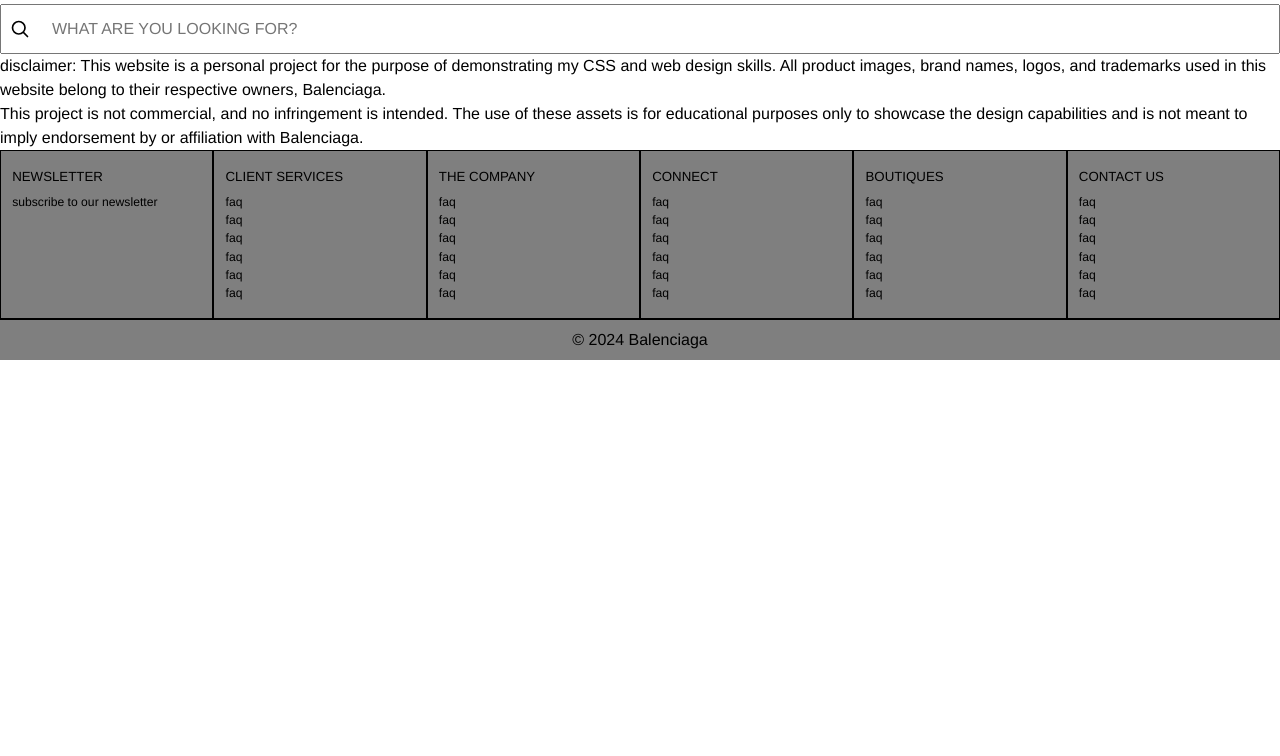
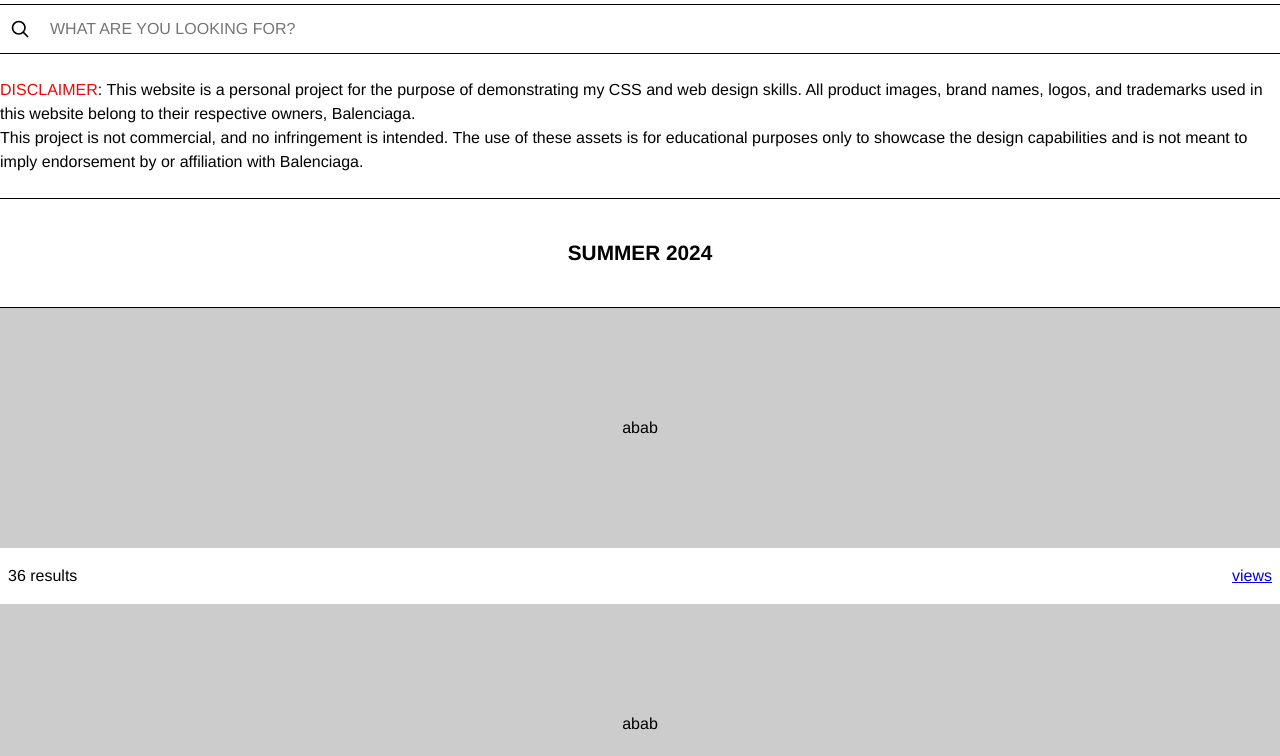
Before and after one commit to podderstodders/balenciaga-clone, a plain HTML site: page index.html in a window 1280 px wide. Shown: the part 44-800 px from the top of the page. Drawn offline with Linux system fonts and the light colour scheme.

Commit message:
in progress, finished header and footer

```diff
--- a/css/header.css
+++ b/css/header.css
@@ -1,7 +1,9 @@
 
 .header {
-    position: relative;
+    position: sticky;
+    top: 0;
     min-width: 200px;
+    background-color: white;
 
 }
 
@@ -124,6 +126,9 @@
 
 .header input {
     width: 100%;
+    border-inline: none;
+    border-top: 1px solid black;
+    border-bottom: 1px solid black;
     outline: none;
     padding-left: 50px;
     height: 50px;
@@ -147,16 +152,15 @@
     width: 100%;
     background: white;
     text-align: center;
-    padding: 1.5em 0;
+    padding: 1em 0;
     font-size: 0.88rem;
-    border-bottom: 1px solid black;
     visibility: hidden;
     opacity: 0;
     transition: visibility 0.5s, opacity 0.5s linear;
 }
 
 .searchOption h2 {
-    margin: 1em 0;
+    margin: 0.75em 0;
 }
 
 .searchOption a[role=link] {
@@ -164,6 +168,7 @@
     text-decoration: none;
     color: inherit;
     margin: 0.5em 0;
+
 
 }
 
@@ -179,8 +184,65 @@
     visibility: hidden;
     opacity: 0;
     transition: visibility 0.5s, opacity 0.5s linear;
+    cursor: pointer;
 }
 
 .header-movingwords {
+    display: none;
+    padding: 1em;
+    overflow: hidden;
+}
+
+.redBolder {
+    text-transform: uppercase;
+    color: red;
+}
+
+@keyframes move-words-left {
+    0% {
+      left: 100%;
+    }
+    100% {
+      left: -100%;
+    }
+  }
+
+  @keyframes move-words-right {
+    0% {
+      right: 100%;
+    }
+    100% {
+      right: -100%;
+    }
+  }
+
+
+/* .header-movingwords p#moveLeft{
+    position: relative;
+    animation: move-words-left 15s linear infinite;
+}
+
+.header-movingwords p#moveRight{
+    position: relative;
+    animation: move-words-right 15s linear infinite;
+} */
+
+
+.header-banner {
+    height: 110px;
+    border-top: 1px solid black;
+    border-bottom: 1px solid black;
+    display: grid;
+    place-items: center;
+    font-weight: 700;
+    font-size: 1.3em;
 
 }
+
+@media(min-width: 1025px) {
+    .header-movingwords {
+        display: unset;
+
+    }
+
+}
--- /dev/null
+++ b/css/main.css
@@ -0,0 +1,21 @@
+
+
+.app-row {
+ background-color: #ccc;
+
+}
+
+.image-row {
+    height: 30vh;
+    display: grid;
+    place-items: center;
+}
+
+.app-row.sticky-row {
+    position: sticky;
+    top: calc(48px + 50px);
+    display: flex;
+    justify-content: space-between;
+    background-color: white;
+    padding: 1em 0.5em;
+}
--- a/index.html
+++ b/index.html
@@ -7,6 +7,7 @@
     <link rel="stylesheet" href="./css/reset.min.css">
     <link rel="stylesheet" href="./css/header.css">
     <link rel="stylesheet" href="./css/footer.css">
+    <link rel="stylesheet" href="./css/main.css">
 </head>
 <body>
     <header class="header">
@@ -52,7 +53,8 @@
         <input type="search" name="" id="" placeholder="WHAT ARE YOU LOOKING FOR?"/>
         <svg id="searchSvgIcon" width="20px" height="20px" viewBox="0 0 24 24" fill="none" xmlns="http://www.w3.org/2000/svg">
             <path d="M15.7955 15.8111L21 21M18 10.5C18 14.6421 14.6421 18 10.5 18C6.35786 18 3 14.6421 3 10.5C3 6.35786 6.35786 3 10.5 3C14.6421 3 18 6.35786 18 10.5Z" stroke="#000000" stroke-width="2" stroke-linecap="round" stroke-linejoin="round"/>
-            </svg>
+        </svg>
+
         <div class="searchOption">
             <h2>MOST SEARCH</h2>
 
@@ -67,13 +69,43 @@
 
         </div>
         <div class="headerExitBtn">X</div>
+    </header>
+    <main class="app">
         <div class="header-movingwords">
-            <p><span class="redBolder">disclaimer</span>: This website is a personal project for the purpose of demonstrating my CSS and web design skills. All product images, brand names, logos, and trademarks used in this website belong to their respective owners, Balenciaga.</p>
-            <p>This project is not commercial, and no infringement is intended. The use of these assets is for educational purposes only to showcase the design capabilities and is not meant to imply endorsement by or affiliation with Balenciaga.</p>
+            <p id="moveLeft"><span class="redBolder">disclaimer</span>: This website is a personal project for the purpose of demonstrating my CSS and web design skills. All product images, brand names, logos, and trademarks used in this website belong to their respective owners, Balenciaga.</p>
+            <p id="moveRight">This project is not commercial, and no infringement is intended. The use of these assets is for educational purposes only to showcase the design capabilities and is not meant to imply endorsement by or affiliation with Balenciaga.</p>
         </div>
-        <div class="header-banner"></div>
-    </header>
+        <div class="header-banner">SUMMER 2024</div>
+        <div class="app-row image-row">
+            abab
+        </div>
+        <div class="app-row sticky-row">
+            <div>36 results</div>
+            <div>
+                <div>
+                    <a href="#" role="link">views</a>
+                </div>
+                <div>
 
+                </div>
+            </div>
+        </div>
+        <div class="app-row image-row">
+            abab
+        </div>
+        <div class="app-row image-row">
+            abab
+        </div>
+        <div class="app-row image-row">
+            abab
+        </div>
+        <div class="app-row image-row">
+            abab
+        </div>
+        <div class="app-row image-row">
+            abab
+        </div>
+    </main>
     <footer class="footer">
         <div class="mobile-accordion">
             <div class="tab">
```
